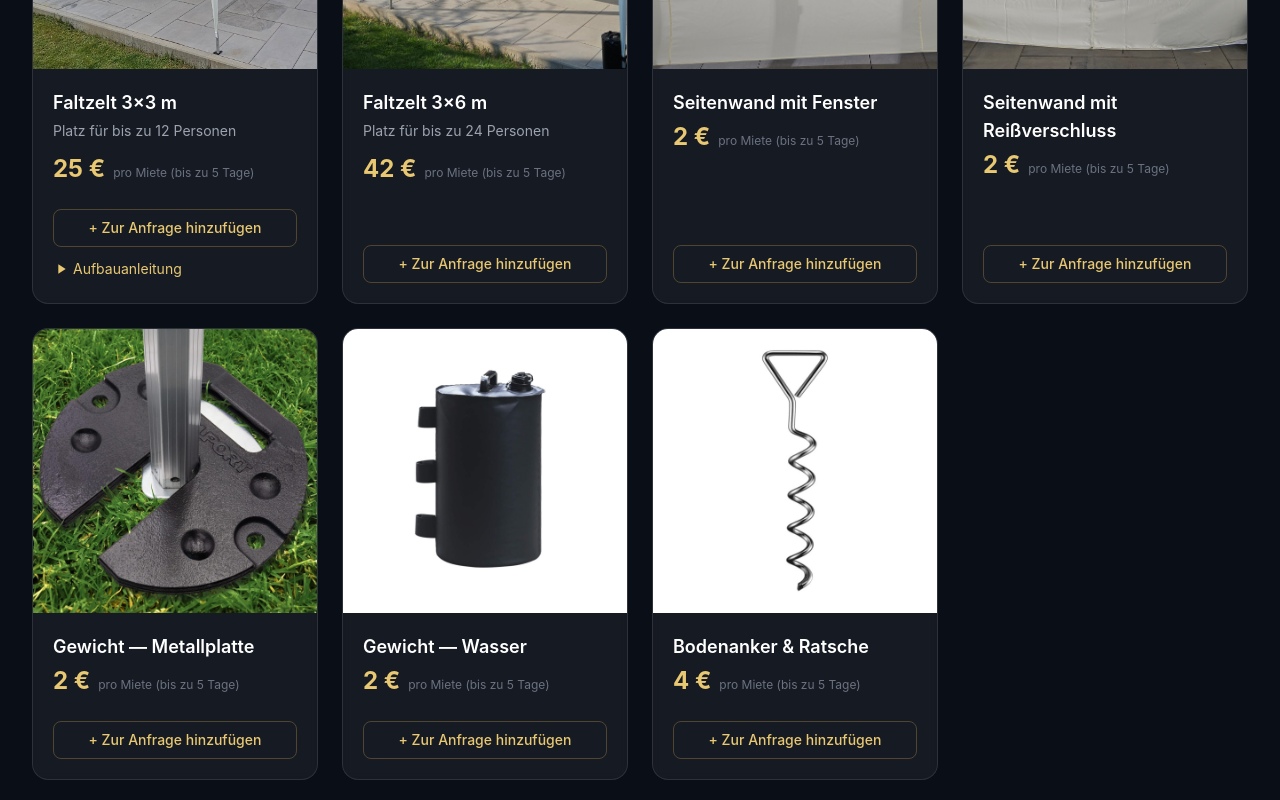
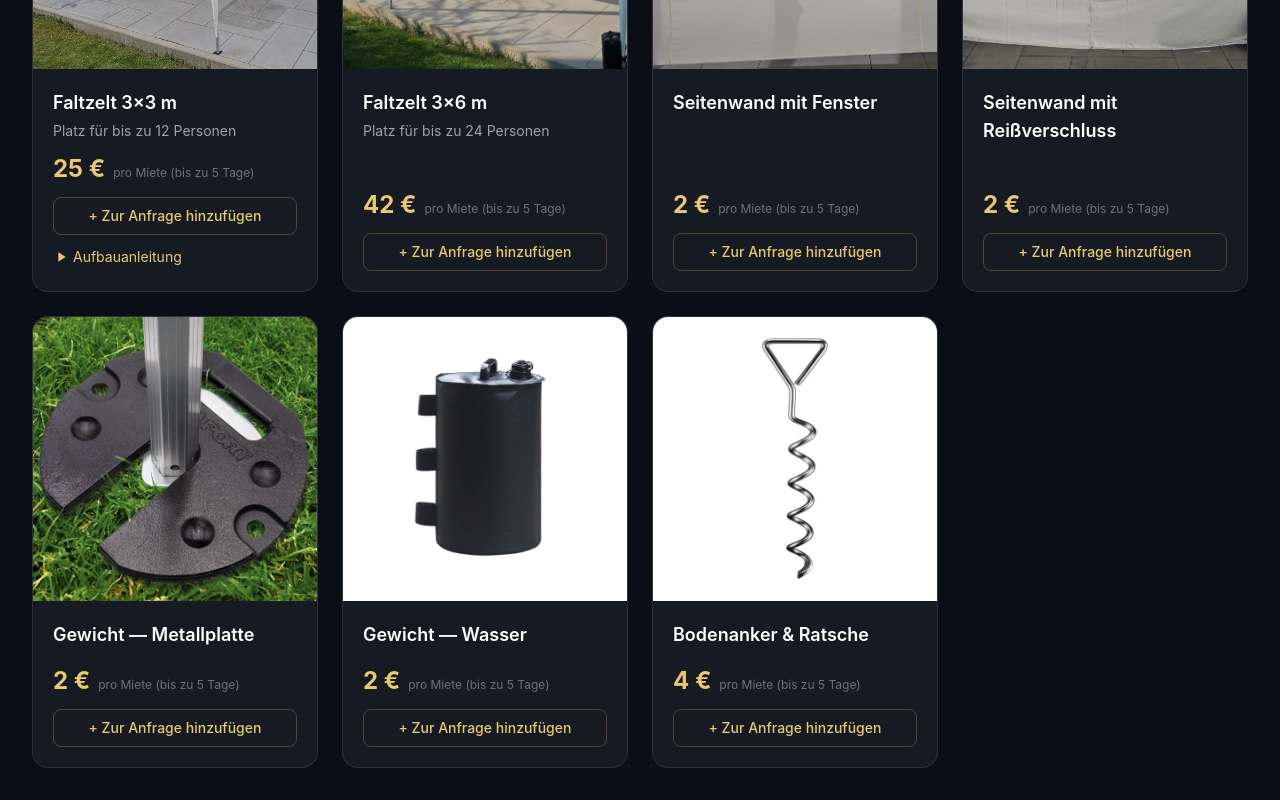
Before and after one commit to MB-SmartSystems/eventverleih-bergstrasse, a Next.js app: page / in a window 1280 px wide. Shown: the part 2340-3140 px from the top of the page. Built offline with nearby package versions, Linux system fonts and the light colour scheme.

Commit message:
fix(sortiment): Preis direkt ueber dem Anfrage-Button statt unter Titel

```diff
--- a/src/components/Sortiment.tsx
+++ b/src/components/Sortiment.tsx
@@ -186,16 +186,17 @@
           {product.name}
         </h4>
         {product.description && (
-          <p className="text-gray-400 text-sm mb-3">{product.description}</p>
+          <p className="text-gray-400 text-sm">{product.description}</p>
         )}
-        <div className="flex items-baseline gap-2 mb-3">
-          <span className="text-gold-400 text-2xl font-bold">
-            {product.price}
-          </span>
-          <span className="text-gray-500 text-xs">{product.priceUnit}</span>
-        </div>
 
         <div className="mt-auto pt-3">
+          <div className="flex items-baseline gap-2 mb-3">
+            <span className="text-gold-400 text-2xl font-bold">
+              {product.price}
+            </span>
+            <span className="text-gray-500 text-xs">{product.priceUnit}</span>
+          </div>
+
           {qty === 0 ? (
             <button
               onClick={() => addItem(product.name, product.price)}
```
